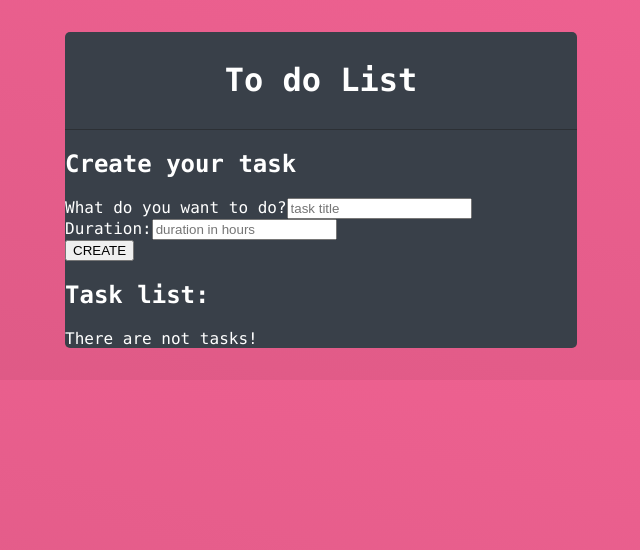
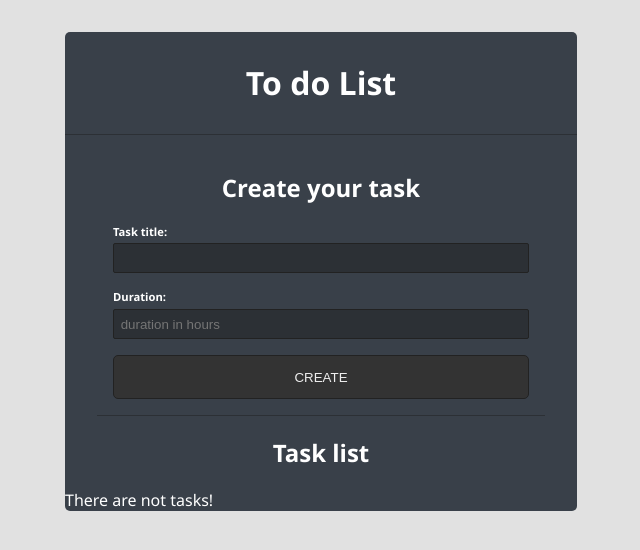
Before and after one commit to GardeniaOliveira/to-do-list-with-react, a React (Create React App) app: page / in a window 1280 px wide. Shown: the top 550 px of the page, without its empty margins (319-959 px from the left). Built offline with nearby package versions, Linux system fonts and the light colour scheme.

Commit message:
form-control layout

```diff
--- a/src/App.css
+++ b/src/App.css
@@ -5,8 +5,53 @@
   border-radius: 5px;
   color: white;
 }
+h2 {
+  text-align: center;
+}
 .toDo-header {
   padding: 0.5em;
   border-bottom: 1px solid #2c3035;
   text-align: center;
 }
+
+.form-toDo {
+  padding: 1em;
+  margin: 0 2em;
+  border-bottom: 1px solid #2c3035;
+}
+
+.form-control {
+  display: flex;
+  flex-direction: column;
+  margin-bottom: 1em;
+}
+
+.form-control label {
+  font-weight: bold;
+  font-size: 0.7em;
+  margin-bottom: 0.4em;
+}
+
+.form-control input {
+  border: 1px solid #222;
+  border-radius: 2px;
+  background-color: #2c3035;
+  padding: 0.5em;
+  color: #dfdfdf;
+}
+button {
+  width: 100%;
+  display: block;
+  background-color: #333;
+  color: #eee;
+  border: 1px solid #222;
+  padding: 1em;
+  border-radius: 5px;
+  cursor: pointer;
+}
+button:hover {
+  background-color: #eee;
+  color: black;
+  border: 1px solid transparent;
+  font-weight: bold;
+}
--- a/src/App.js
+++ b/src/App.js
@@ -37,11 +37,10 @@ function App() {
         <h2>Create your task</h2>
         <form onSubmit={handleSubmit}>
           <div className="form-control">
-            <label htmlFor="title">What do you want to do?</label>
+            <label htmlFor="title">Task title: </label>
             <input
               type="text"
               name="title"
-              placeholder="task title"
               //get what the user typed
               onChange={(e) => setTitle(e.target.value)}
               value={title}
@@ -66,7 +65,7 @@ function App() {
         </form>
       </div>
       <div className="list-toDo">
-        <h2>Task list:</h2>
+        <h2>Task list</h2>
         {
           toDo.length === 0 && <p>There are not tasks!</p>
         }
--- a/src/index.css
+++ b/src/index.css
@@ -1,14 +1,14 @@
 html {
-  background: linear-gradient(
+  /* background: linear-gradient(
     195deg,
     rgba(240, 98, 146, 1) 0%,
     rgba(221, 89, 133, 1) 98%
-  );
+  ); */
+  background-color: #e1e1e1;
 }
 
 body {
   margin: 0;
   padding: 0;
-  font-family: source-code-pro, Menlo, Monaco, Consolas, "Courier New",
-    monospace;
+  font-family: "Segoe UI", Tahoma, Geneva, Verdana, sans-serif;
 }
```
